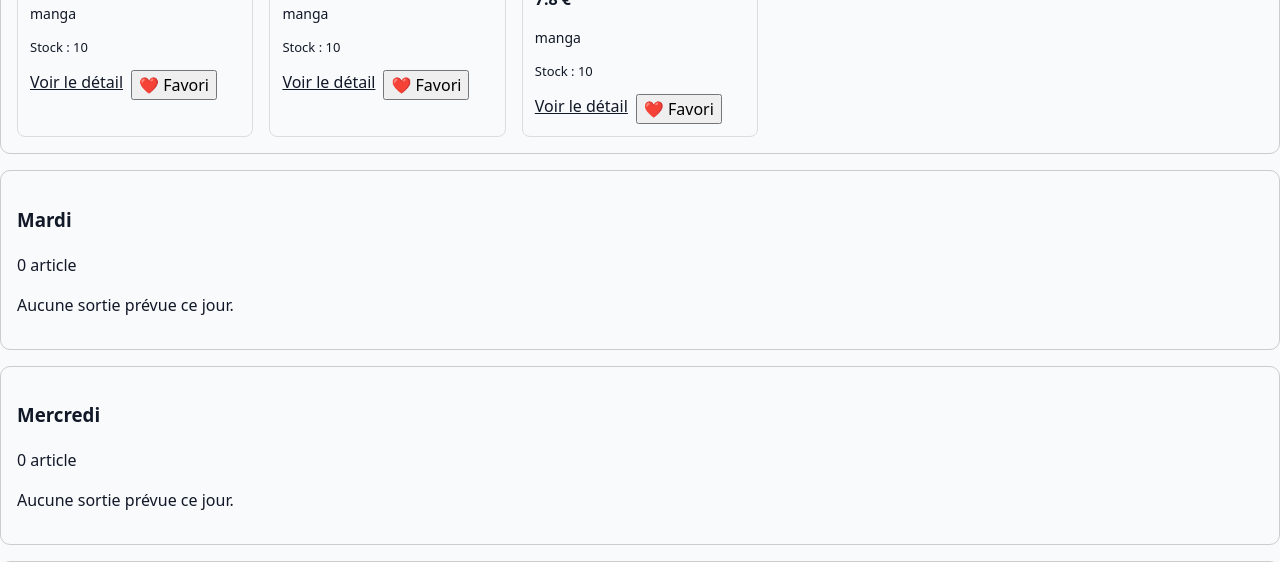
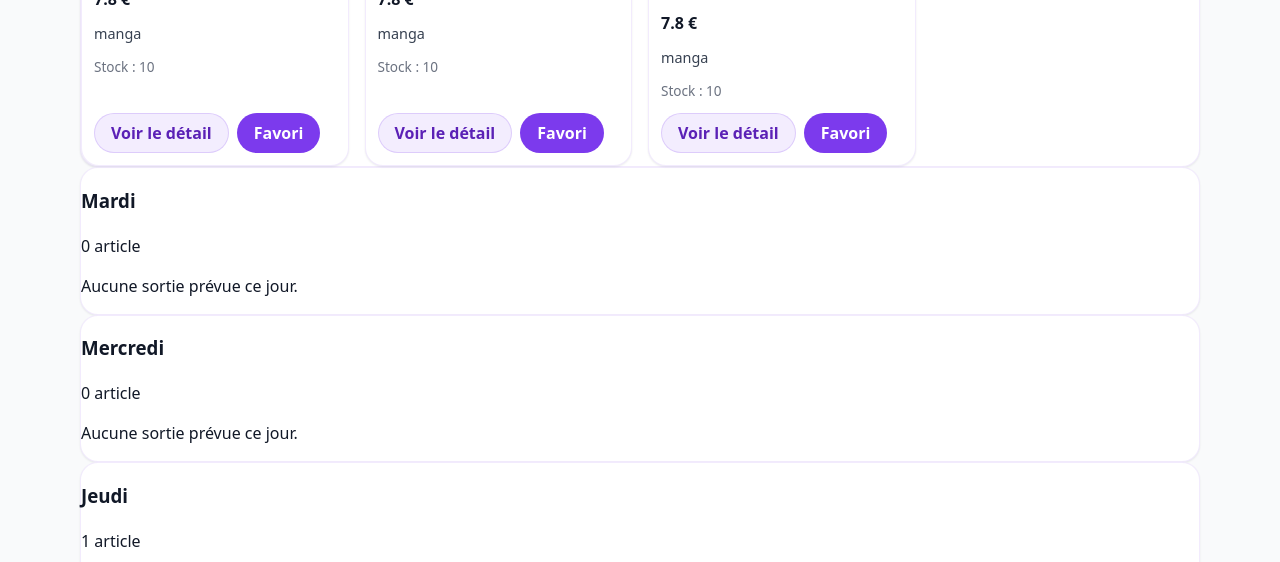
Before and after one commit to Matomina/flask-manga-book-V2, a Flask app: page /planning in a window 1280 px wide. Shown: the part 656-1218 px from the top of the page. Run offline with Flask 3, Linux system fonts and the light colour scheme; the visitor is signed in with stand-in values (Sample User, id 1); data comes from the database, SQL or seed files in the repository; data that the repository does not hold is empty.

Commit message:
refactor(public): remove inline styles from planning cards

```diff
--- a/app/public/templates/public/planning.html
+++ b/app/public/templates/public/planning.html
@@ -2,13 +2,13 @@
 endblock %} {% block content %} {% set days = [ "Lundi", "Mardi", "Mercredi",
 "Jeudi", "Vendredi", "Samedi", "Dimanche", "Sans jour fixe" ] %}
 
-<section class="planning-page">
-  <header class="planning-page__header">
+<section class="planning-page catalog-page">
+  <header class="planning-page__header catalog-page__header">
     <h2>Planning des sorties</h2>
     <p>Consultez les articles MangaBook organisés par jour de sortie.</p>
   </header>
 
-  <div class="planning-page__topbar">
+  <div class="planning-page__topbar catalog-search__actions">
     <a href="{{ url_for('public.articles') }}" class="btn btn-secondary">
       Voir le catalogue
     </a>
@@ -22,15 +22,7 @@ endblock %} {% block content %} {% set days = [ "Lundi", "Mardi", "Mercredi",
     {% for day in days %} {% set articles = grouped_articles[day] if
     grouped_articles and day in grouped_articles else [] %}
 
-    <article
-      class="planning-day"
-      style="
-        border: 1px solid #ccc;
-        border-radius: 10px;
-        padding: 16px;
-        margin-bottom: 16px;
-      "
-    >
+    <article class="planning-day card">
       <header class="planning-day__header">
         <h3>{{ day }}</h3>
         <p>
@@ -39,47 +31,33 @@ endblock %} {% block content %} {% set days = [ "Lundi", "Mardi", "Mercredi",
       </header>
 
       {% if articles %}
-      <div
-        style="
-          display: grid;
-          grid-template-columns: repeat(auto-fill, minmax(220px, 1fr));
-          gap: 16px;
-        "
-      >
+      <div class="article-grid">
         {% for article in articles %}
-        <article
-          style="border: 1px solid #ddd; padding: 12px; border-radius: 8px"
-        >
+        <article class="article-card card">
           <h4>{{ article["name"] }}</h4>
 
           {% if article["image"] %}
           <img
+            class="article-card__image"
             src="{{ url_for('static', filename=article['image']) }}"
             alt="{{ article['name'] }}"
-            style="
-              width: 100%;
-              max-height: 160px;
-              object-fit: cover;
-              border-radius: 6px;
-            "
           />
           {% endif %}
 
-          <p>
+          <p class="article-card__price">
             <strong>{{ article["price"] }} €</strong>
           </p>
 
-          <p style="font-size: 14px">
+          <p class="article-card__meta">
             {{ article["genres"] }} {% if article["universe"] %} • {{
             article["universe"] }} {% endif %}
           </p>
 
-          <p style="font-size: 13px">Stock : {{ article["stock"] }}</p>
+          <p class="article-card__stock">Stock : {{ article["stock"] }}</p>
 
-          <div
-            style="margin-top: 10px; display: flex; gap: 8px; flex-wrap: wrap"
-          >
+          <div class="article-card__actions">
             <a
+              class="btn btn-secondary"
               href="{{ url_for('public.article_detail', article_id=article['id']) }}"
             >
               Voir le détail
@@ -87,13 +65,14 @@ endblock %} {% block content %} {% set days = [ "Lundi", "Mardi", "Mercredi",
 
             {% if session.get("user_id") %} {% if article["id"] in favorites_ids
             %}
-            <span>✔ Déjà en favori</span>
+            <span class="article-card__favorite-status">Déjà en favori</span>
             {% else %}
             <form
+              class="article-card__favorite-form"
               method="post"
               action="{{ url_for('public.add_to_favorites', article_id=article['id']) }}"
             >
-              <button type="submit">❤️ Favori</button>
+              <button class="btn btn-primary" type="submit">Favori</button>
             </form>
             {% endif %} {% else %}
             <a href="{{ url_for('auth.login') }}">
```
